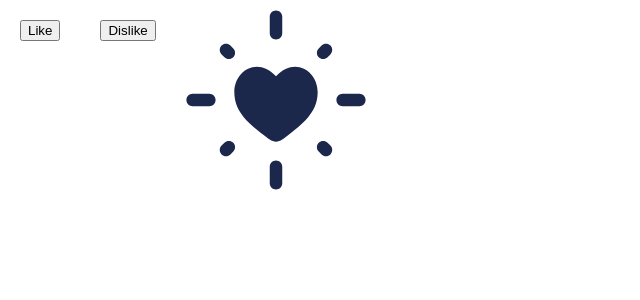
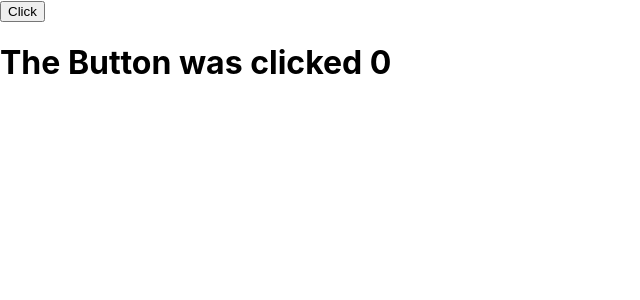
Before and after one commit to Dilujan-Uki/REACT, a React (Create React App) app in the folder Days Of React/: page / in a window 1280 px wide. Shown: the top 300 px of the page, without its empty margins (0-640 px from the left). Built offline with nearby package versions, Linux system fonts and the light colour scheme.

Commit message:
Nothing much

```diff
--- a/Days Of React/src/App.js
+++ b/Days Of React/src/App.js
@@ -15,9 +15,9 @@ function App() {
     {/* <Task2 data={flower}></Task2> */}
     {/* <Props3 data={flower}></Props3> */}
     {/* <Props3 name="Sunflower" color="Yellow"></Props3>  */}
-    {/* <Hook></Hook> */}
+    <Hook></Hook>
     {/* <Hook2></Hook2> */}
-    <Emoji></Emoji>
+    {/* <Emoji></Emoji> */}
    </>
   );
 }
--- a/Days Of React/src/components/day6/Hooks.jsx
+++ b/Days Of React/src/components/day6/Hooks.jsx
@@ -2,7 +2,7 @@ import { useState } from "react";
 
 export default function State(){
     let clicked =0;
-    let [count,setCount]=useState(0);
+    let [count,setCount]=useState(clicked);
     let handelClick=()=>{
         console.log(count);
         setCount(count+10);
```
